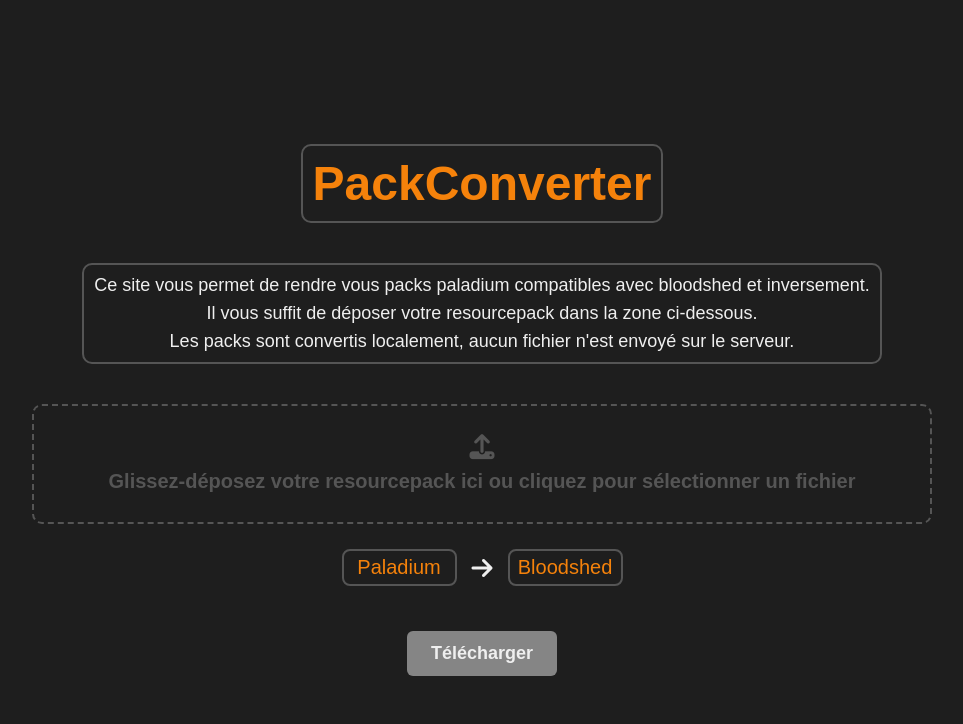
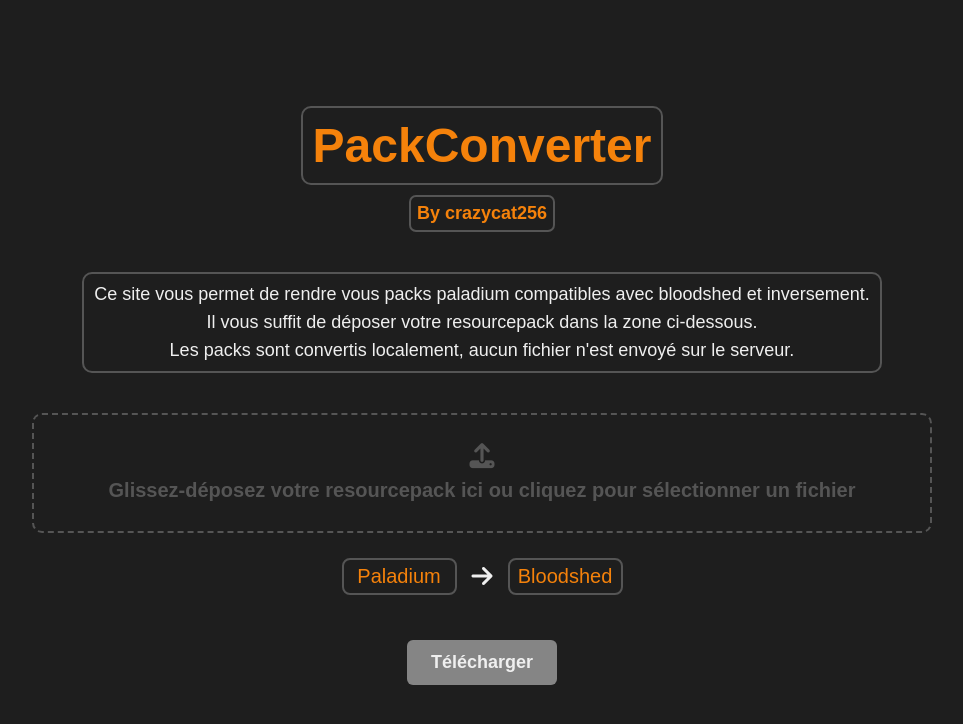
Before and after one commit to crazycat256/PackConverter, a plain HTML site: page index.html in a window 1280 px wide. Shown: the whole page, without its empty margins (158-1121 px from the left). Drawn offline with nearby package versions, Linux system fonts and the light colour scheme.

Commit message:
Added credit

```diff
--- a/index.html
+++ b/index.html
@@ -23,6 +23,7 @@
     <main>
 
         <h1 id="title">PackConverter</h1>
+        <h2 id="author" href="https://github.com/crazycat256">By crazycat256</h2>
         <p id="desc">
             <span>Ce site vous permet de rendre vous packs paladium compatibles avec bloodshed et inversement.</span>
             <span>Il vous suffit de déposer votre resourcepack dans la zone ci-dessous.</span>
--- a/styles/index.css
+++ b/styles/index.css
@@ -37,10 +37,25 @@ main {
     font-size: 48px;
     font-weight: bold;
     padding: 10px;
-    margin: 40px 0;
+    margin: 10px 0;
     border: 2px solid #555;
     border-radius: 10px;
     color: var(--accent-color);
+}
+
+#author {
+    display: flex;
+    justify-content: center;
+    font-size: 18px;
+    font-weight: bold;
+    padding: 6px;
+    margin-bottom: 40px;
+    border: 2px solid #555;
+    border-radius: 7px;
+    color: var(--accent-color);
+}
+#author:hover {
+    cursor: pointer;
 }
 
 #desc {
```
